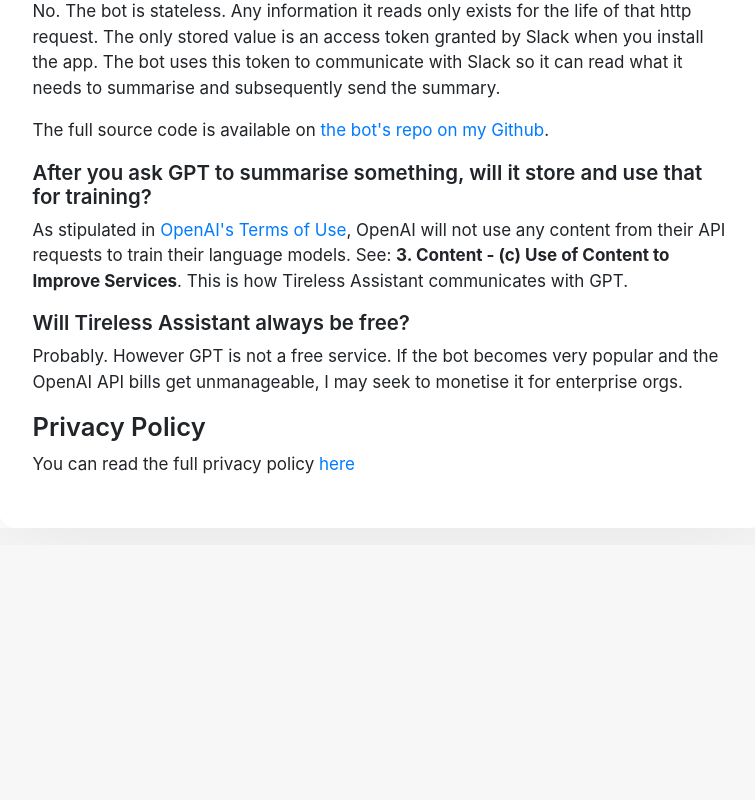
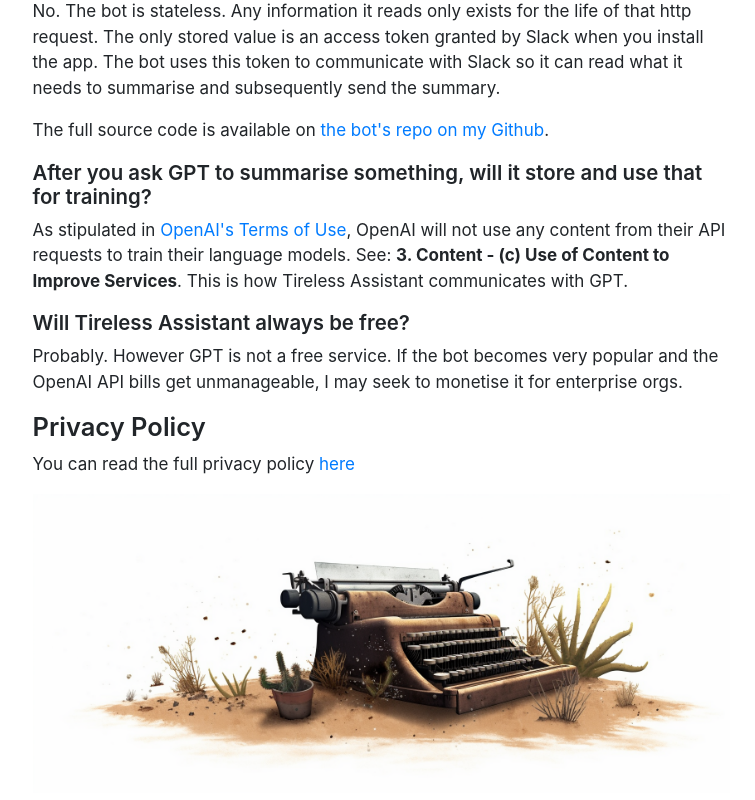
Before and after one commit to robbiebowman/nextjs-blog, a Next.js app: page /tireless-assistant in a window 1280 px wide. Shown: the part 1490-2290 px from the top of the page, without its empty margins (259-1014 px from the left). Before the commit the page ends 2035 px from the top, so only its background shows below. Built offline with nearby package versions, Linux system fonts and the light colour scheme.

Commit message:
Add footer image to Tireless Assistant page

```diff
--- a/pages/tireless-assistant.js
+++ b/pages/tireless-assistant.js
@@ -90,6 +90,11 @@ export default function TirelessAssistant() {
                 <p>Probably. However GPT is not a free service. If the bot becomes very popular and the OpenAI API bills get unmanageable, I may seek to monetise it for enterprise orgs.</p>
                 <h2 className={styles.faqHeading}>Privacy Policy</h2>
                 <p>You can read the full privacy policy <Link href="/tireless-assistant/privacy-policy">here</Link></p>
+                <div>
+                    <Image
+                        src="/images/typewriter-footer.png"
+                        width="100%" height="40rem" layout="responsive" objectFit="contain" />
+                </div>
             </div>
         </Layout>
     )
```
Also changed, not shown: public/images/typewriter-footer.png (added).
